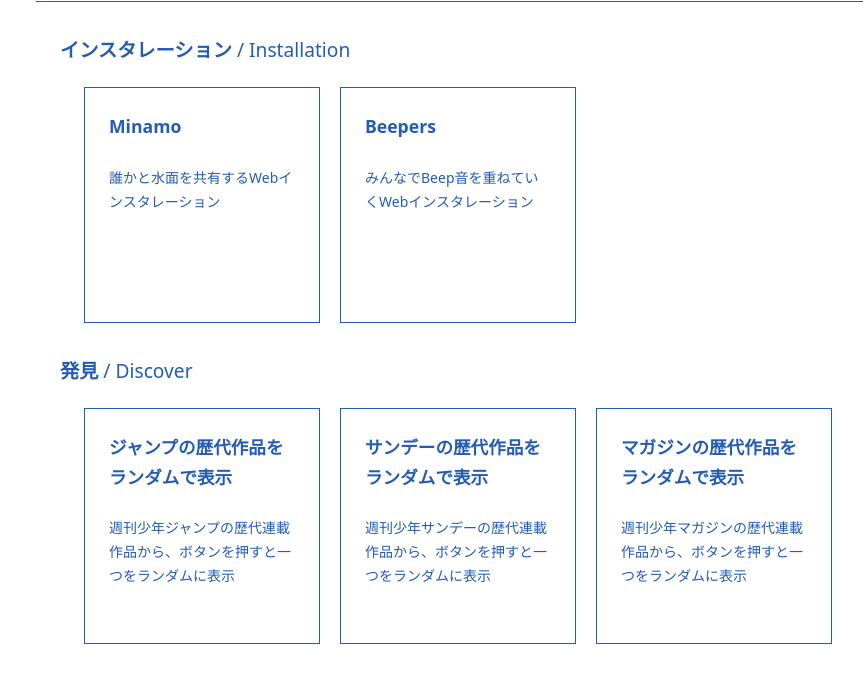
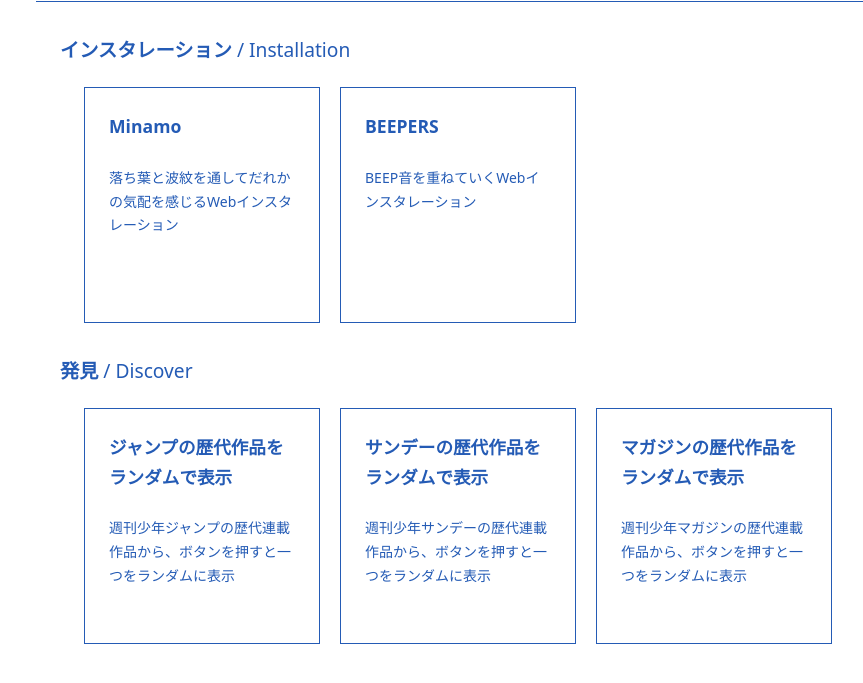
Before and after one commit to takeenoki/junk-services, a website: page public/index.html in a window 1280 px wide. Shown: the part 105-788 px from the top of the page, without its empty margins (78-941 px from the left). Drawn offline with Linux system fonts and the light colour scheme.

Commit message:
インデックスページ文言修正

```diff
--- a/public/index.html
+++ b/public/index.html
@@ -16,12 +16,12 @@
         <div class="service-grid">
           <article class="service-card">
             <h3><a href="/minamo/">Minamo</a></h3>
-            <p class="description" id="minamo-description">誰かと水面を共有するWebインスタレーション</p>
+            <p class="description" id="minamo-description">落ち葉と波紋を通してだれかの気配を感じるWebインスタレーション</p>
             <button type="button" aria-expanded="false" aria-controls="minamo-description" hidden>もっと読む</button>
           </article>
           <article class="service-card">
-            <h3><a href="/beepers/">Beepers</a></h3>
-            <p class="description" id="beepers-description">みんなでBeep音を重ねていくWebインスタレーション</p>
+            <h3><a href="/beepers/">BEEPERS</a></h3>
+            <p class="description" id="beepers-description">BEEP音を重ねていくWebインスタレーション</p>
             <button type="button" aria-expanded="false" aria-controls="beepers-description" hidden>もっと読む</button>
           </article>
         </div>
```
